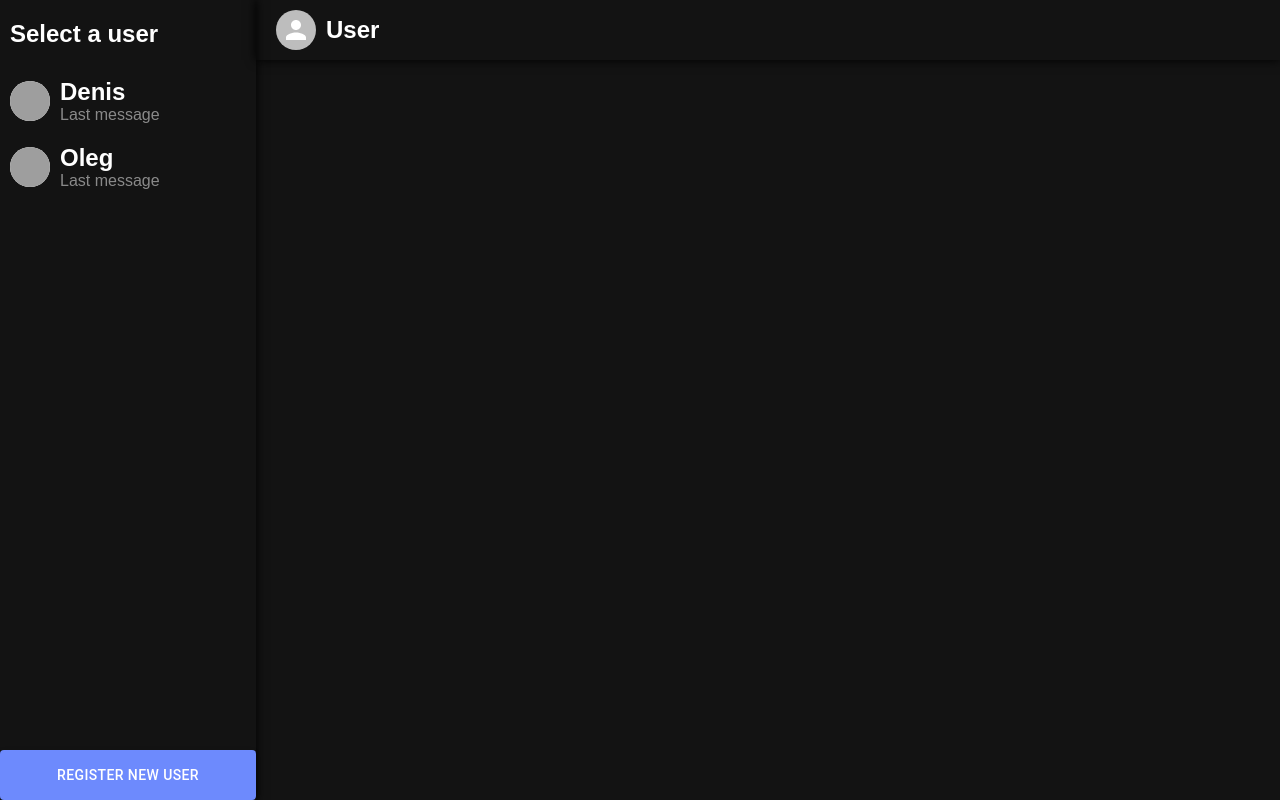
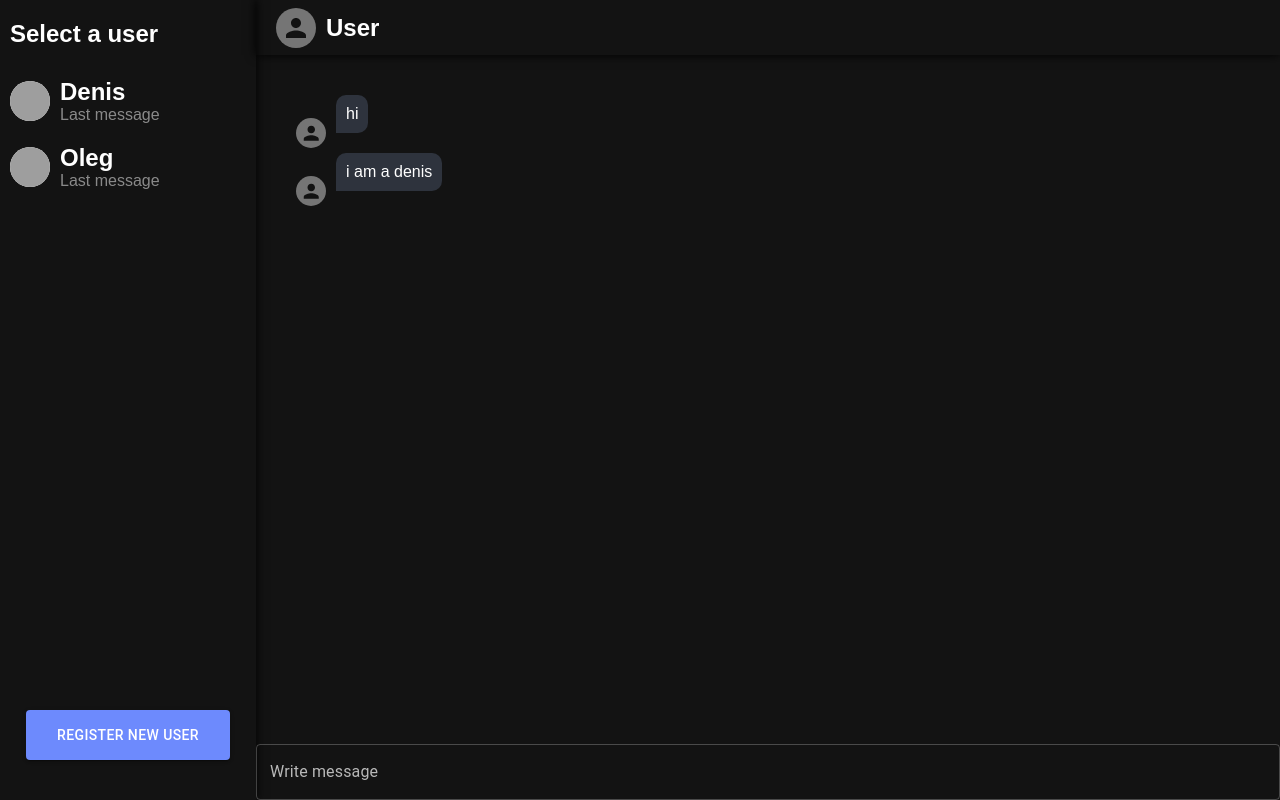
Before and after one commit to Denis-Paziak/ReduxChat, a React (Create React App) app: page / in a window 1280 px wide. Built offline with nearby package versions, Linux system fonts and the light colour scheme; grey boxes are pictures that could not be loaded.

Commit message:
Create chat

```diff
--- /dev/null
+++ b/src/components/Chat/Chat.scss
@@ -0,0 +1,56 @@
+@import "../../variables";
+
+.chat {
+    position: relative;
+    display: flex;
+    flex-direction: column;
+    justify-content: space-between;
+    width: 80%;
+    height: 100vh;
+}
+
+
+.container {
+    display: flex;
+    flex-direction: column;
+    height: 100%;
+    padding: 40px;
+}
+
+.message {
+    display: flex;
+    align-items: flex-end;
+    margin-bottom: 20px;
+
+    .avatar {
+        width: 30px;
+        height: 30px;
+        transform: translateY(50%);
+    }
+
+    .text {
+        width: fit-content;
+        background: $lightBlack;
+        border-radius: 10px 10px 10px 0px;
+        padding: 10px;
+        margin-left: 10px;
+    }
+}
+
+.userMessage {
+    .text {
+        background: $main;
+    }
+}
+
+
+form {
+    position: absolute;
+    bottom: 0;
+    left: 0;
+    width: 100%;
+
+    .input {
+        width: 100%;
+    }
+}
--- a/src/components/Chat/Chat.tsx
+++ b/src/components/Chat/Chat.tsx
@@ -1,10 +1,37 @@
 import Header from "../Header/Header"
+import { Avatar, TextField } from "@mui/material"
+import "./Chat.scss"
+
+const data = [
+    {
+        message: "hi",
+        from: "denis"
+    },
+    {
+        message: "i am a denis",
+        from: "denis"
+    }
+];
+
 
 const Chat = (): JSX.Element => {
     return (
-        <>
+        <div className="chat">
             <Header />
-        </>
+            <div className="container">
+                {data.map((el) => {
+                    return (
+                        <div className="message">
+                            <Avatar className="avatar" alt="Remy Sharp" />
+                            <p className="text">{el.message}</p>
+                        </div>
+                    )
+                })}
+            </div>
+            <form action="">
+                <TextField fullWidth label="Write message" />
+            </form>
+        </div>
     )
 }
 
--- a/src/components/Header/Header.scss
+++ b/src/components/Header/Header.scss
@@ -2,7 +2,7 @@
     display: flex;
     height: 60px;
     align-items: center;
-    width: 80%;
+    width: 100%;
     padding: 0px 20px;
     box-shadow: 0px 0px 10px black;
 
--- a/src/components/Sidebar/Sidebar.scss
+++ b/src/components/Sidebar/Sidebar.scss
@@ -11,10 +11,11 @@
     }
 
     .registerUser {
-        width: 100%;
+        position: absolute;
+        width: 80%;
         height: 50px;
-        position: absolute;
-        bottom: 0;
+        bottom: 5%;
+        left: 10%;
         cursor: pointer;
     }
 }
--- a/src/index.tsx
+++ b/src/index.tsx
@@ -10,6 +10,7 @@ const root = ReactDOM.createRoot(
 
 const theme = createTheme({
   palette: {
+    mode: 'dark',
     primary: {
       main: '#6d8afd',
     },
```
